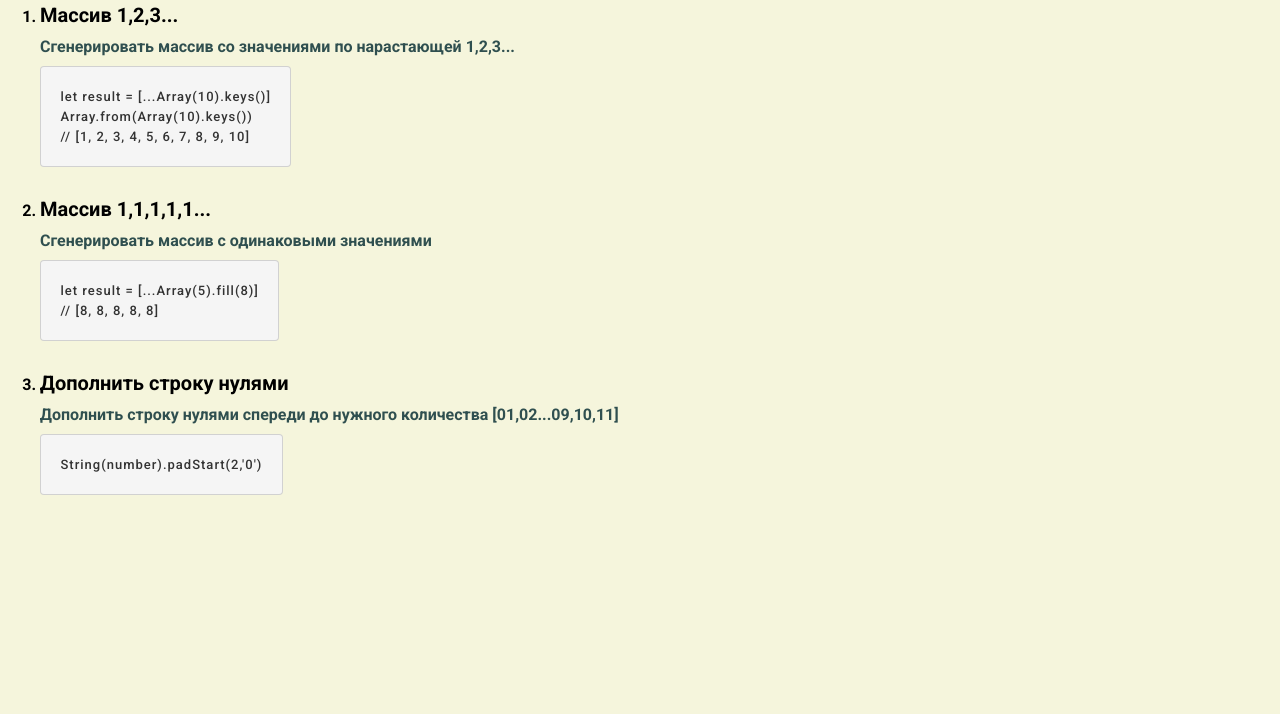
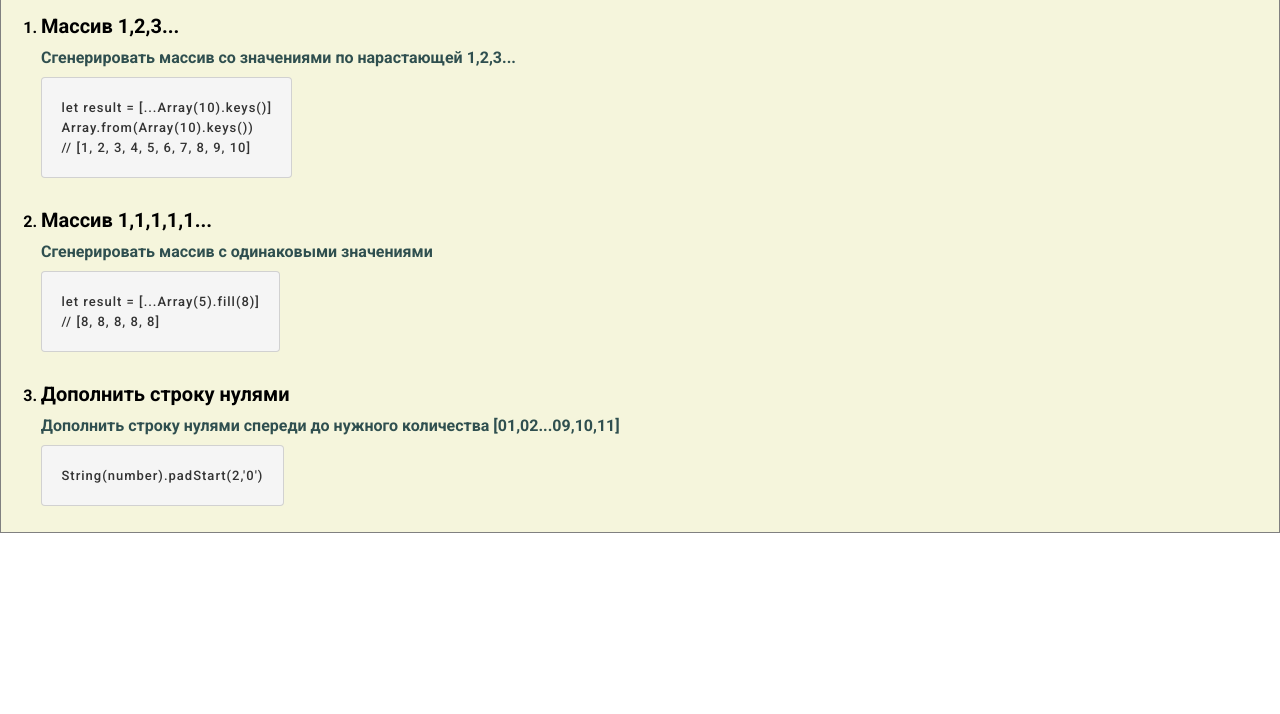
Before and after one commit to Acolapsys/useful-things, a plain HTML site: page index.html in a window 1280 px wide. Shown: the part 86-800 px from the top of the page. Drawn offline with Linux system fonts and the light colour scheme.

Commit message:
refactor: style container

```diff
--- a/css/style.css
+++ b/css/style.css
@@ -1,20 +1,18 @@
 body {
-
-
-
     box-sizing: border-box;
-    background-color: beige;
     font-family: 'Roboto', sans-serif;
     font-weight: normal;
     font-size: 16px;
     color: black;
     margin: 0;
-    padding: 0;
+    padding: 0 ;
 }
 
 .container {
-    margin: 0 auto;
+    margin: 10px auto;
     max-width: 1280px;
+    border: 1px solid grey;
+    background-color: beige;
 }
 pre {
     border-radius: 3px 3px 3px 3px;
```
